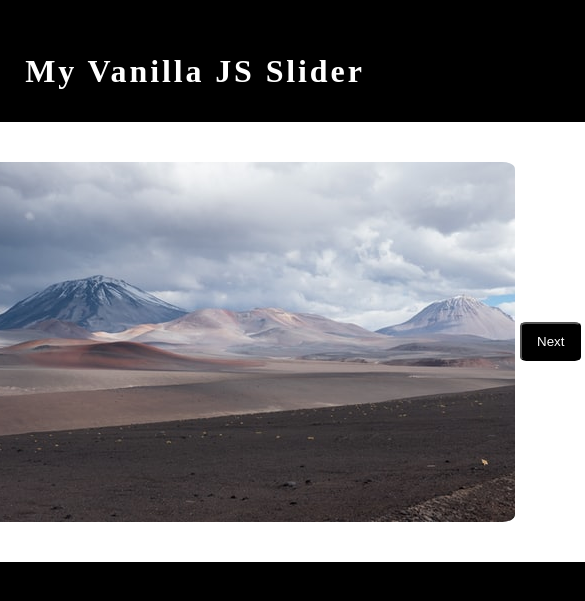
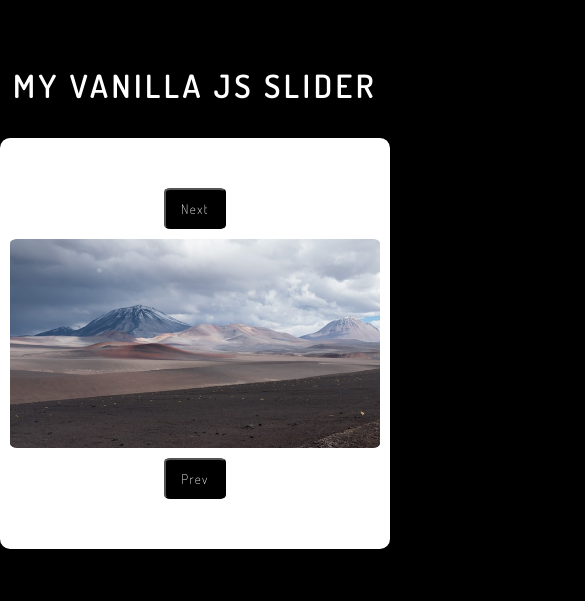
Before and after one commit to erickarodom/mycarousel, a website built with Parcel: page index.html in a window 390 px wide. Shown: the part 115-716 px from the top of the page, 585 px wide, since content can reach past the window. Built offline with nearby package versions, Linux system fonts and the light colour scheme.

Commit message:
added media queries and google fonts

```diff
--- a/index.html
+++ b/index.html
@@ -5,6 +5,13 @@
     <meta http-equiv="X-UA-Compatible" content="IE=edge" />
     <meta name="viewport" content="width=device-width, initial-scale=1.0" />
     <title>Document</title>
+    <link rel="preconnect" href="https://fonts.googleapis.com" />
+    <link rel="preconnect" href="https://fonts.gstatic.com" crossorigin />
+    <link
+      href="https://fonts.googleapis.com/css2?family=Dosis:wght@200;600;700&display=swap"
+      rel="stylesheet"
+    />
+
     <link rel="stylesheet" href="styles.css" />
   </head>
   <body>
--- a/styles.css
+++ b/styles.css
@@ -2,6 +2,9 @@
   margin: 0;
   padding: 0;
   box-sizing: border-box;
+  font-family: "Dosis", sans-serif;
+  font-weight: lighter;
+  letter-spacing: 0.11em;
 }
 body {
   height: 100vh;
@@ -9,23 +12,13 @@ body {
   align-items: center;
   justify-content: center;
 }
-@media screen and (max-width: 1000px) {
-  body {
-    background-color: black;
-  }
-  h1 {
-    color: white;
-  }
-  .slider-sect-ctnr {
-    background-color: white;
-    padding: 40px 10px;
-    border-radius: 10px;
-  }
-}
+
 h1 {
+  color: rgb(0, 0, 0);
   text-align: center;
+  text-transform: uppercase;
   padding-bottom: 1em;
-  letter-spacing: 0.09em;
+  font-weight: 600;
 }
 .slider-sect-ctnr {
   display: flex;
@@ -47,3 +40,37 @@ h1 {
   background-color: black;
   border-radius: 10%;
 }
+
+/* media queries */
+
+@media screen and (max-width: 1000px) {
+  body {
+    background-color: black;
+  }
+
+  h1 {
+    color: white;
+  }
+
+  .slider-sect-ctnr {
+    background-color: white;
+    padding: 40px 10px;
+    border-radius: 10px;
+  }
+}
+
+@media screen and (max-width: 600px) {
+  .slider-sect-ctnr {
+    display: flex;
+    flex-direction: column-reverse;
+    justify-content: center;
+    align-items: center;
+  }
+  .slides {
+    max-width: 100%;
+    max-height: 100%;
+  }
+  .btn {
+    margin: 10px;
+  }
+}
```
Also changed, not shown: dist/index.html, 5 other files.
